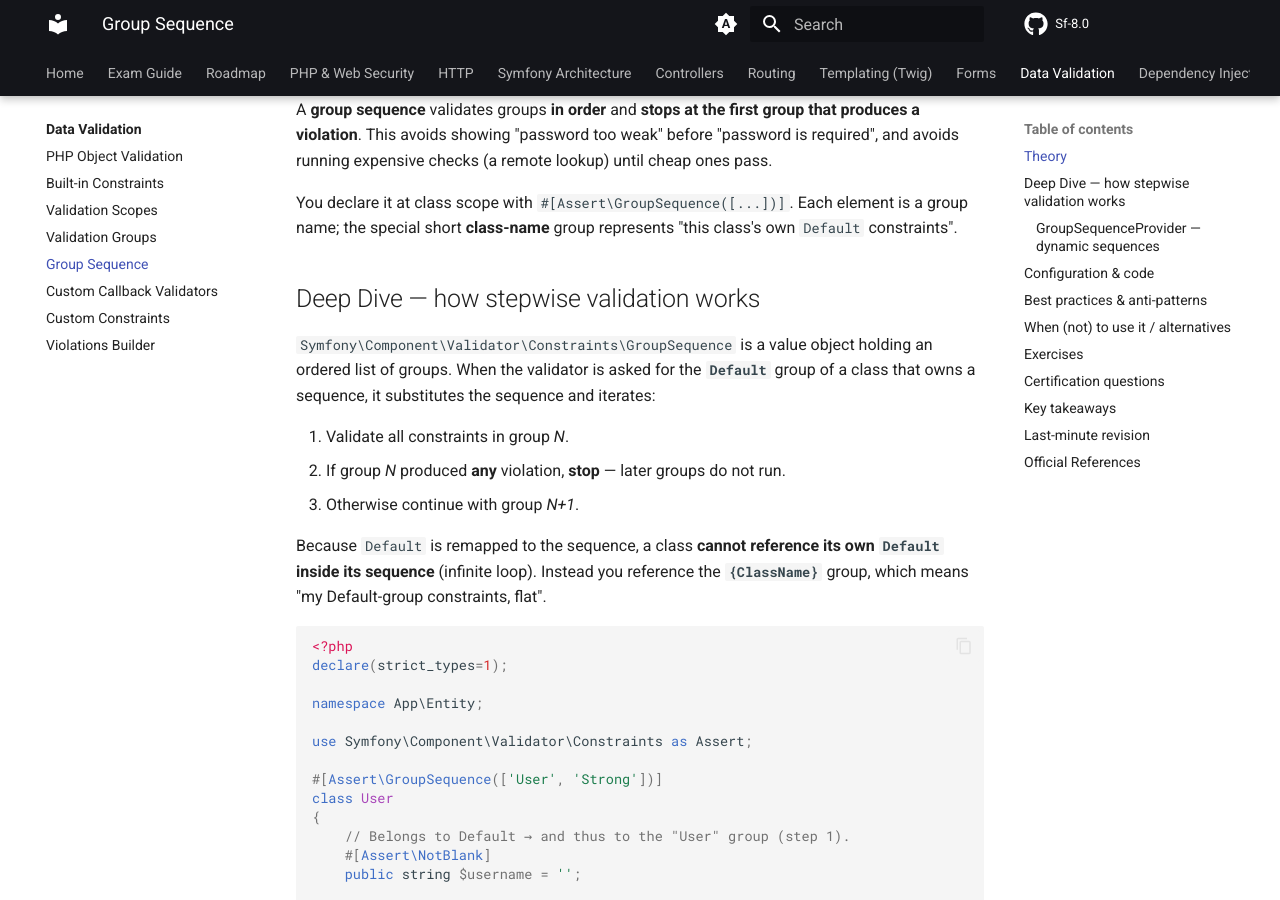
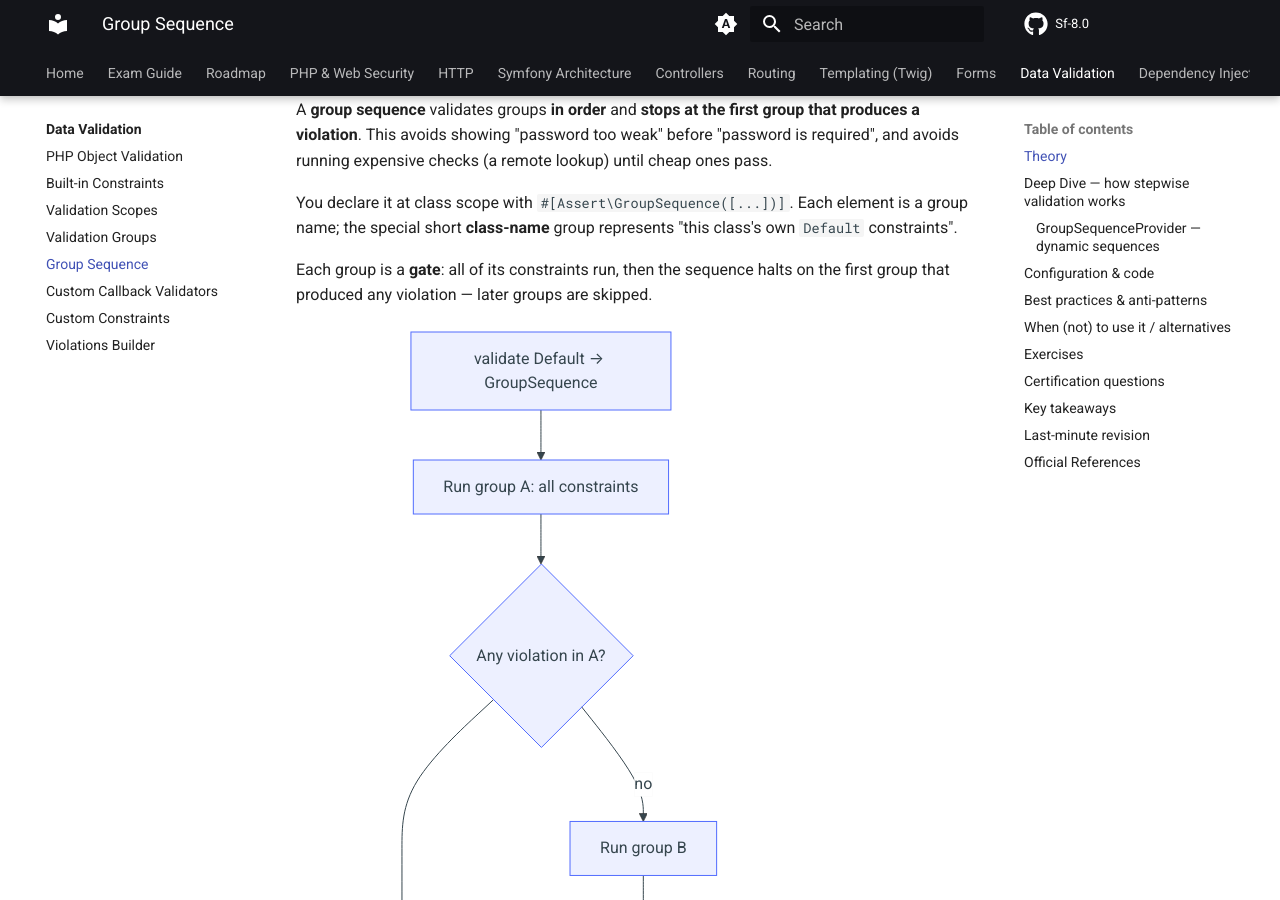
Before and after one commit to jasseryah-mazars/Sf-8.0, an MkDocs documentation site: the page built from docs/validation/group-sequence.md, in a window 1280 px wide and 900 px high, scrolled down 617 px. Built offline with MkDocs 1.6.1 and Material for MkDocs 9.7.7, drawn with Linux system fonts in a browser that asks for light colours; comment, search, counter and statistics services are not loaded; the version menu is left out.

Commit message:
docs: visual enrichment — complementary Mermaid diagrams (batch 2)
- messenger: retry/failure-transport flowchart
- forms/events: data-direction sequenceDiagram (model<->norm<->view)
- validation/group-sequence: N-group gate flowchart
Additive; mkdocs build --strict green.

Co-Authored-By: Claude Opus 4.8 <noreply@anthropic.com>
Claude-Session: https://claude.ai/code/session_01JZmgF9DXThim3UADm1BKVL

````diff
--- a/docs/validation/group-sequence.md
+++ b/docs/validation/group-sequence.md
@@ -30,6 +30,22 @@ until cheap ones pass.
 You declare it at class scope with `#[Assert\GroupSequence([...])]`. Each element
 is a group name; the special short **class-name** group represents "this class's
 own `Default` constraints".
+
+Each group is a **gate**: all of its constraints run, then the sequence halts on
+the first group that produced any violation — later groups are skipped.
+
+```mermaid
+flowchart TD
+    S[validate Default → GroupSequence] --> A[Run group A: all constraints]
+    A --> QA{Any violation in A?}
+    QA -->|yes| X[Halt — skip later groups]
+    QA -->|no| B[Run group B]
+    B --> QB{Any violation in B?}
+    QB -->|yes| X
+    QB -->|no| C[Run group C ...]
+    C --> R[ConstraintViolationList]
+    X --> R
+```
 
 ## Deep Dive — how stepwise validation works
 
````
Also changed, not shown: docs/forms/events.md (+21 -0 lines), docs/miscellaneous/messenger.md (+13 -0 lines).
